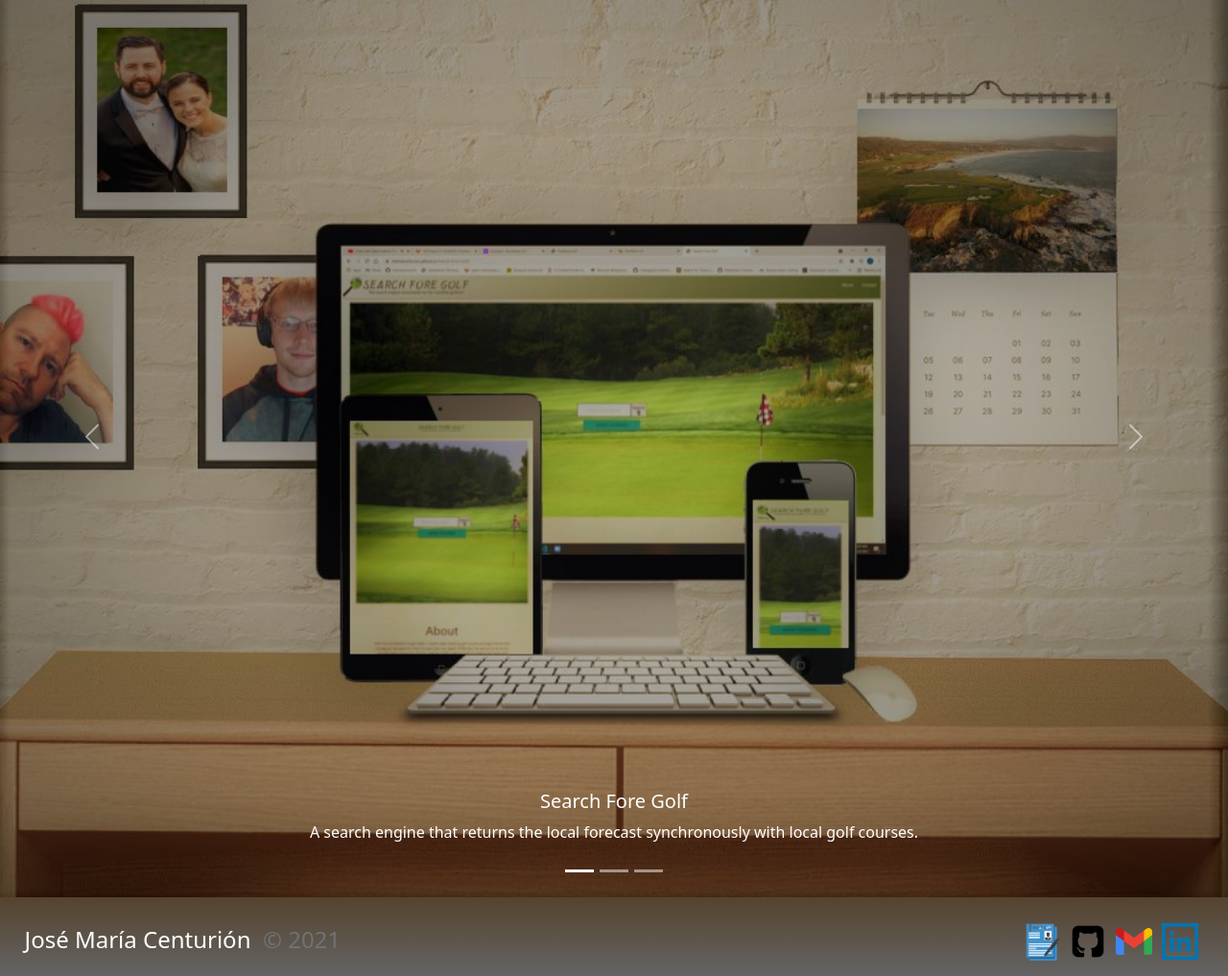
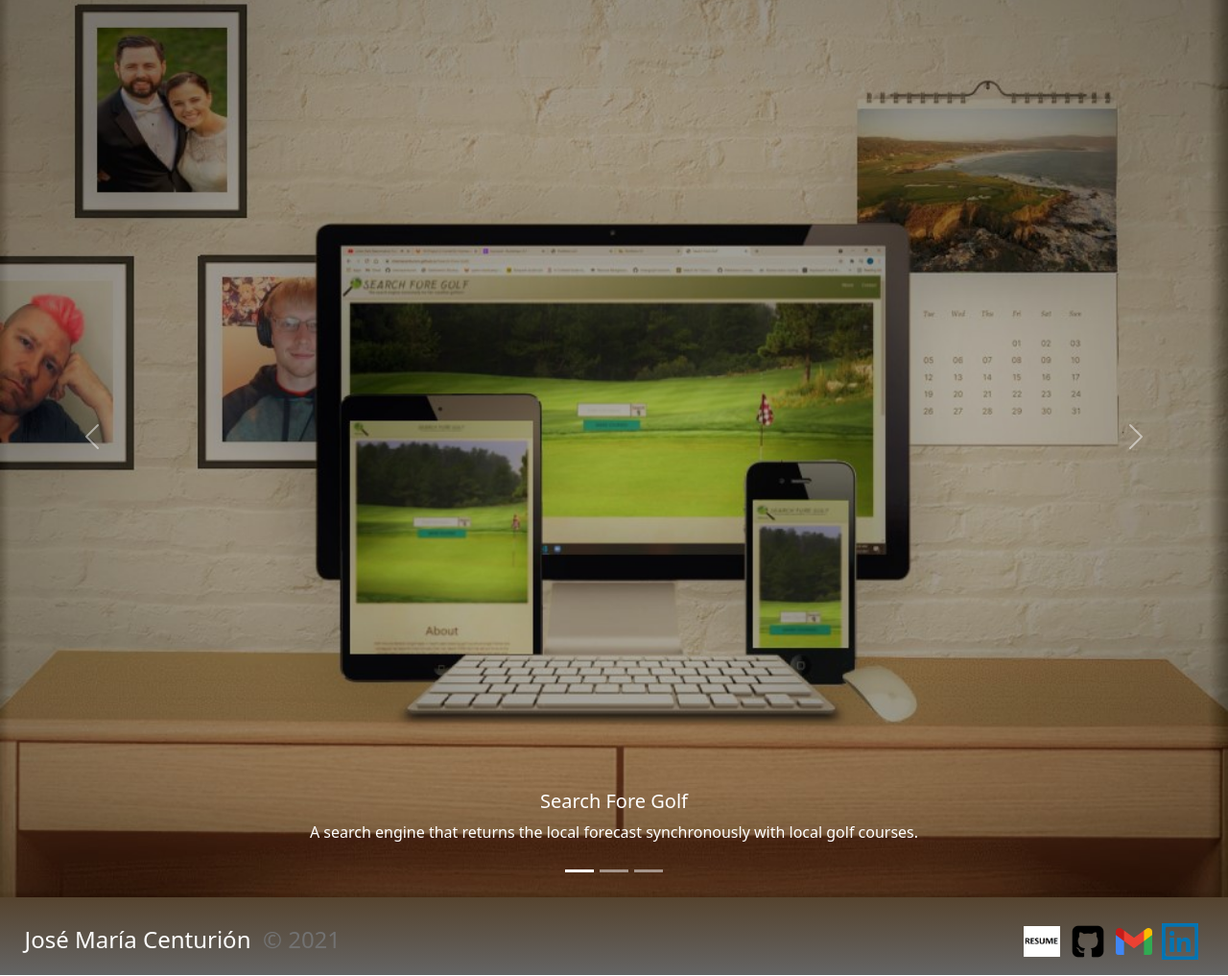
Before and after one commit to chemacenturion/Portfolio_V3, a plain HTML site: page index.html in a window 1280 px wide. Shown: the part 785-1802 px from the top of the page at 96% size. Drawn offline with nearby package versions, Linux system fonts and the light colour scheme.

Commit message:
updated resume icon

```diff
--- a/index.html
+++ b/index.html
@@ -62,7 +62,7 @@
       </div>
       <div>
           <ul class="footer-list">
-            <li><a href="./assets/Resume (2).pdf" target="_blank"><img src="./assets/images/resumeicon-removebg-preview (1).png" alt="resume" class="avatar1"></a></li>
+            <li><a href="./assets/Resume (2).pdf" target="_blank"><img src="./assets/images/resume.jpg" alt="resume" class="avatar1"></a></li>
             <li><a href="https://github.com/chemacenturion" target="_blank"><img src="./assets/images/githublogo.png" alt="github" class="avatar1"></a></li>
             <li><a href="mailto:centurion.philadelphia@gmail.com" target="_blank"><img src="./assets/images/gmail.png" alt="gmail" class="avatar1"></a></li>
             <li><a href="https://www.linkedin.com/in/jos%C3%A9-mar%C3%ADa-centuri%C3%B3n-a98300212/" target="_blank"><img src="./assets/images/linkedinlogo-removebg-preview (3).png" alt="linkedin" class="avatar1"></a></li>
```
Also changed, not shown: assets/images/resume.jpg (added), assets/images/resumeicon-removebg-preview (1).png (deleted).
